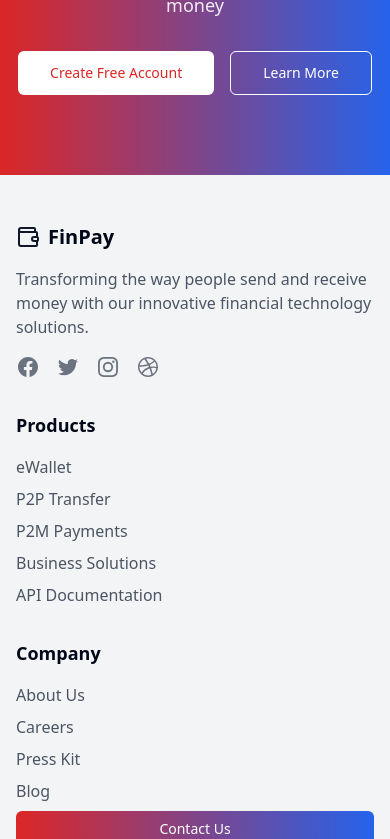
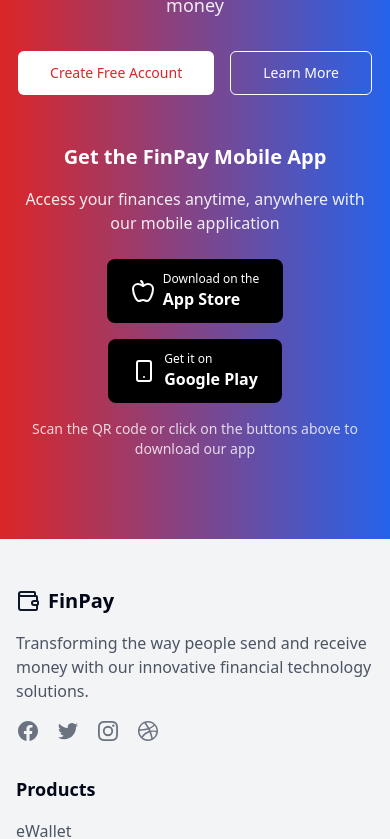
Before and after one commit to bmuangkhot/hapypaysite, a React (Vite) app: page / in a window 390 px wide. Shown: the part 3303-4142 px from the top of the page. Built offline with nearby package versions, Linux system fonts and the light colour scheme.

Commit message:
Add mobile app download invitation
Add a section to prompt users to download the HappyPay mobile app for iOS and Android.

```diff
--- a/src/components/CTASection.tsx
+++ b/src/components/CTASection.tsx
@@ -2,6 +2,7 @@
 import React from "react";
 import { Button } from "@/components/ui/button";
 import { AuthDialog } from "@/components/AuthDialog";
+import { Smartphone, Apple, Download } from "lucide-react";
 
 export const CTASection: React.FC = () => {
   return (
@@ -11,7 +12,7 @@ export const CTASection: React.FC = () => {
         <p className="text-lg mb-8 max-w-2xl mx-auto opacity-90">
           Join thousands of satisfied users who have transformed how they manage money
         </p>
-        <div className="flex flex-wrap justify-center gap-4">
+        <div className="flex flex-wrap justify-center gap-4 mb-8">
           <AuthDialog type="signup">
             <Button size="lg" variant="secondary" className="font-medium bg-white text-red-600 hover:bg-gray-100">
               Create Free Account
@@ -21,6 +22,34 @@ export const CTASection: React.FC = () => {
             Learn More
           </Button>
         </div>
+
+        {/* Mobile App Download Section */}
+        <div className="mt-12 max-w-2xl mx-auto">
+          <h3 className="text-xl font-bold mb-4">Get the FinPay Mobile App</h3>
+          <p className="mb-6 opacity-90">Access your finances anytime, anywhere with our mobile application</p>
+
+          <div className="flex flex-wrap justify-center gap-4">
+            <a href="#" className="flex items-center gap-2 bg-black text-white py-3 px-6 rounded-lg hover:bg-gray-900 transition-colors">
+              <Apple size={24} />
+              <div className="text-left">
+                <div className="text-xs">Download on the</div>
+                <div className="font-semibold">App Store</div>
+              </div>
+            </a>
+
+            <a href="#" className="flex items-center gap-2 bg-black text-white py-3 px-6 rounded-lg hover:bg-gray-900 transition-colors">
+              <Smartphone size={24} />
+              <div className="text-left">
+                <div className="text-xs">Get it on</div>
+                <div className="font-semibold">Google Play</div>
+              </div>
+            </a>
+          </div>
+
+          <p className="mt-4 text-sm opacity-80">
+            Scan the QR code or click on the buttons above to download our app
+          </p>
+        </div>
       </div>
     </section>
   );
```
